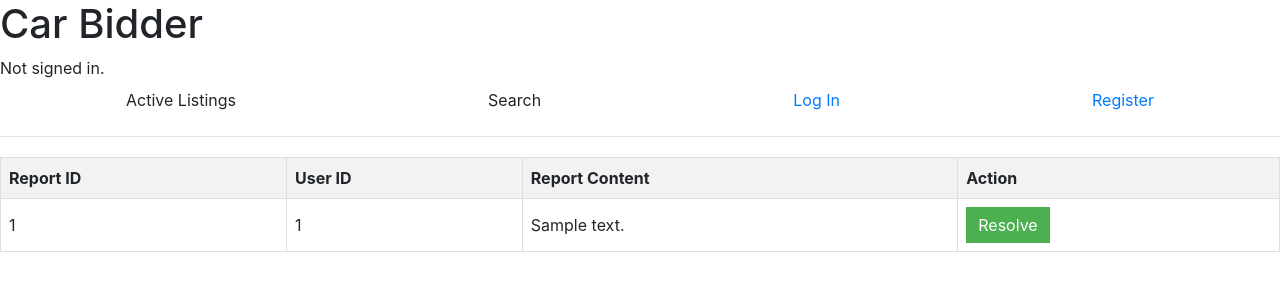
After one commit to laurahuang106/CarBidder-Bidding-Platform, a Django app: page /report/ in a window 1280 px wide. The commit adds this page. Shown: the top 300 px of the page. Run offline with Django 4.2, Linux system fonts and the light colour scheme; tables that the repository leaves empty hold one stand-in row (values such as "Sample post"); some libraries are stand-ins or nearby versions.

Commit message:
change the style of report page

```diff
--- a/carBidder/urls.py
+++ b/carBidder/urls.py
@@ -25,4 +25,5 @@ urlpatterns = [
     path('logout/', views.logout, name='logout'),
     path('profile/', views.profile, name='profile'),
     path('report/', views.report, name='report'),
+    path('users/', views.users, name='users'),
 ]
--- a/carBidderApp/views.py
+++ b/carBidderApp/views.py
@@ -128,17 +128,6 @@ def profile(request):
         'is_allow_list': is_allow_list,
     }
 
-    # # Check if the user is an admin and fetch violation reports if so
-    # if user_type == 'ADMIN':
-    #     # Fetch violation reports using a cursor
-    #     with connection.cursor() as cursor:
-    #         cursor.execute("SELECT * FROM VIOLATION_REPORTS")
-    #         violation_reports = cursor.fetchall()
-    #         print(violation_reports)
-
-    #     # Add violation reports to the context
-    #     context['violation_reports'] = violation_reports
-
     return render(request, 'profile.html', context)
 
 
@@ -146,10 +135,42 @@ def report(request):
     with connection.cursor() as cursor:
         cursor.execute("SELECT * FROM VIOLATION_REPORTS")
         violation_reports = cursor.fetchall()
-        print(violation_reports)
 
-    # Add violation reports to the context
     context = {
         'violation_reports': violation_reports,
     }
+
+    if request.method == 'POST':
+        report_id_to_delete = request.POST.get('report_id_to_delete')
+        if report_id_to_delete:
+            # Delete the report with the specified report_id using a cursor
+            with connection.cursor() as cursor:
+                cursor.execute("DELETE FROM VIOLATION_REPORTS WHERE report_id = %s", [report_id_to_delete])
+
+            # Redirect back to the report page after deleting
+            return redirect('report')
+
     return render(request, 'report.html', context)
+
+
+def users(request):
+    user_email = request.session.get('email', '')
+    if user_email:
+        update_session(request, user_email)
+
+    with connection.cursor() as cursor:
+        cursor.execute("SELECT * FROM USERS")
+        users = cursor.fetchall()
+
+    # Add violation reports to the context
+    user_type = request.session.get('user_type', '')
+    user_name = request.session.get('user_name', '')
+    context = {
+        'users': users,
+        'user_type': user_type,
+        'user_name': user_name,
+
+    }
+    print("cur_user")
+    print(cur_user)
+    return render(request, 'users.html', context)
--- a/templates/home.html
+++ b/templates/home.html
@@ -37,11 +37,11 @@
 
                 {% if user_type == "ADMIN" %}
                     <li class="nav-item">
-                        <a class="nav-link">Violation Report</a>
+                        <a class="nav-link" href="{% url 'report' %}">Violation Report</a>
                     </li>
 
                     <li class="nav-item">
-                        <a class="nav-link">Users</a>
+                        <a class="nav-link" href="{% url 'users' %}">Users</a>
                     </li>
 
                 {% else %}
--- /dev/null
+++ b/templates/report.html
@@ -0,0 +1,72 @@
+{% extends "home.html" %}
+{% block body %}
+<style>
+    /* Apply some basic styles to the table */
+    table {
+        width: 100%;
+        border-collapse: collapse;
+        margin: 20px 0;
+    }
+
+    /* Style the table header */
+    table th {
+        background-color: #f2f2f2;
+        border: 1px solid #dddddd;
+        text-align: left;
+        padding: 8px;
+    }
+
+    /* Style table rows alternately for better readability */
+    table tr:nth-child(even) {
+        background-color: #f2f2f2;
+    }
+
+    /* Style table data cells */
+    table td {
+        border: 1px solid #dddddd;
+        text-align: left;
+        padding: 8px;
+    }
+
+    /* Style the "Resolve" button */
+    table button[type="submit"] {
+        background-color: #4CAF50;
+        color: white;
+        border: none;
+        padding: 6px 12px;
+        cursor: pointer;
+    }
+
+    /* Adjust button appearance on hover */
+    table button[type="submit"]:hover {
+        background-color: #45a049;
+    }
+</style>
+
+<table>
+    <thead>
+        <tr>
+            <th>Report ID</th>
+            <th>User ID</th>
+            <th>Report Content</th>
+            <th>Action</th>
+        </tr>
+    </thead>
+    <tbody>
+        {% for report in violation_reports %}
+            <tr>
+                <td>{{ report.0 }}</td>
+                <td>{{ report.1 }}</td>
+                <td>{{ report.2 }}</td>
+                <td>
+                    <form method="post" action="{% url 'report' %}">
+                        {% csrf_token %}
+                        <input type="hidden" name="report_id_to_delete" value="{{ report.0 }}">
+                        <button type="submit">Resolve</button>
+                    </form>
+                </td>
+            </tr>
+        {% endfor %}
+    </tbody>
+</table>
+{% endblock %}
--- /dev/null
+++ b/templates/users.html
@@ -0,0 +1 @@
+<h1>User Page</h1>
```
Also changed, not shown: templates/profile.html (+0 -19 lines).
